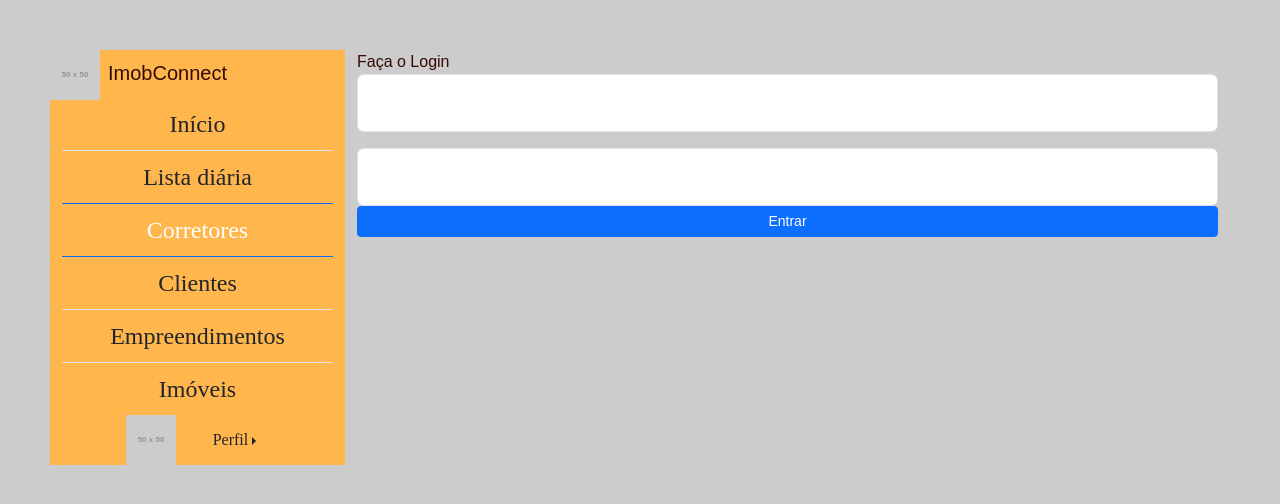
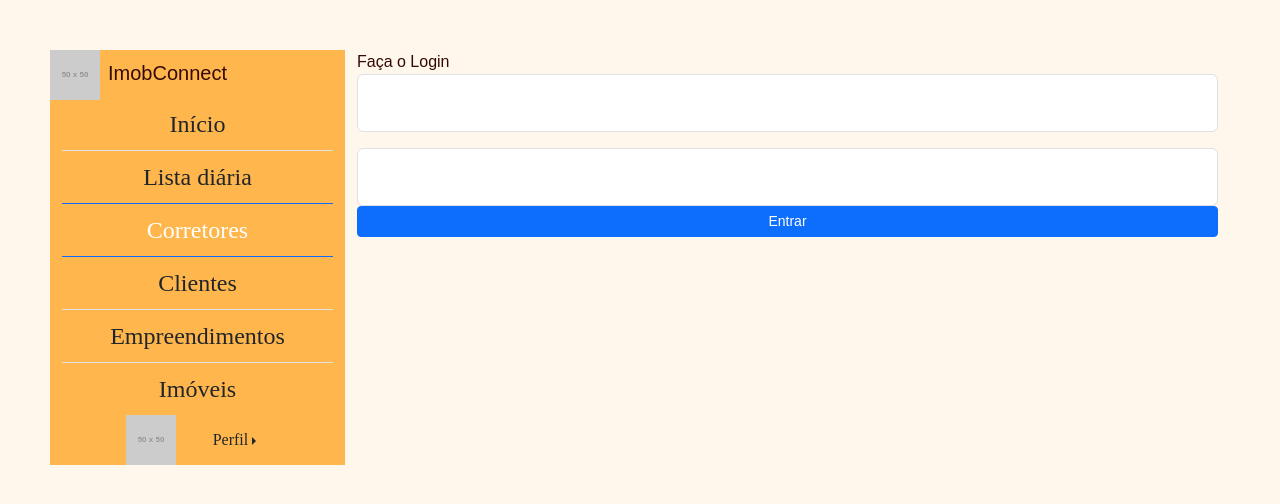
Before and after one commit to krz1128/pi-corretores, a Next.js app: page /login in a window 1280 px wide. Shown: the top 504 px of the page. Built offline with nearby package versions, Linux system fonts and the light colour scheme.

Commit message:
Cor modificada

```diff
--- a/app/cadastro_usuario/cadastro_usuario.css
+++ b/app/cadastro_usuario/cadastro_usuario.css
@@ -23,7 +23,7 @@ button {
 
 .menuSuperior {
     text-align: center;
-    background: #c6c6c6;
+    background: #ccc;
     padding: 10px;
     width: 50%;
     max-width: 600px;
--- a/app/login/login.css
+++ b/app/login/login.css
@@ -2,7 +2,6 @@
 body{
      font-family: "Montserrat", sans-serif;
      color:#350a06;
-     background-color: #cccccc;
      margin: 50px;
      border:50px black ;
 
```
